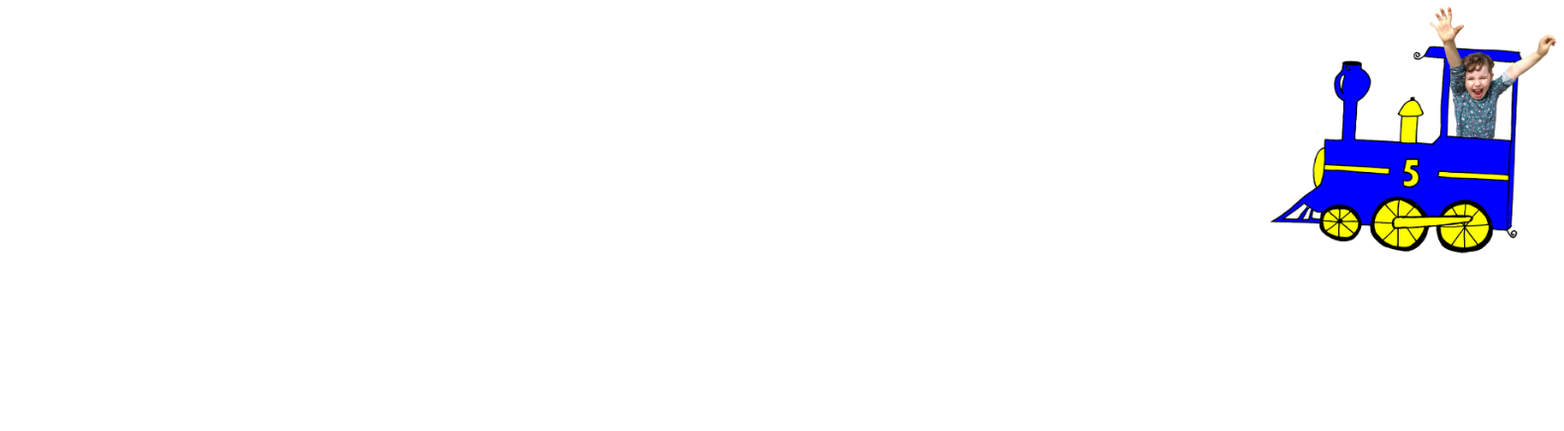
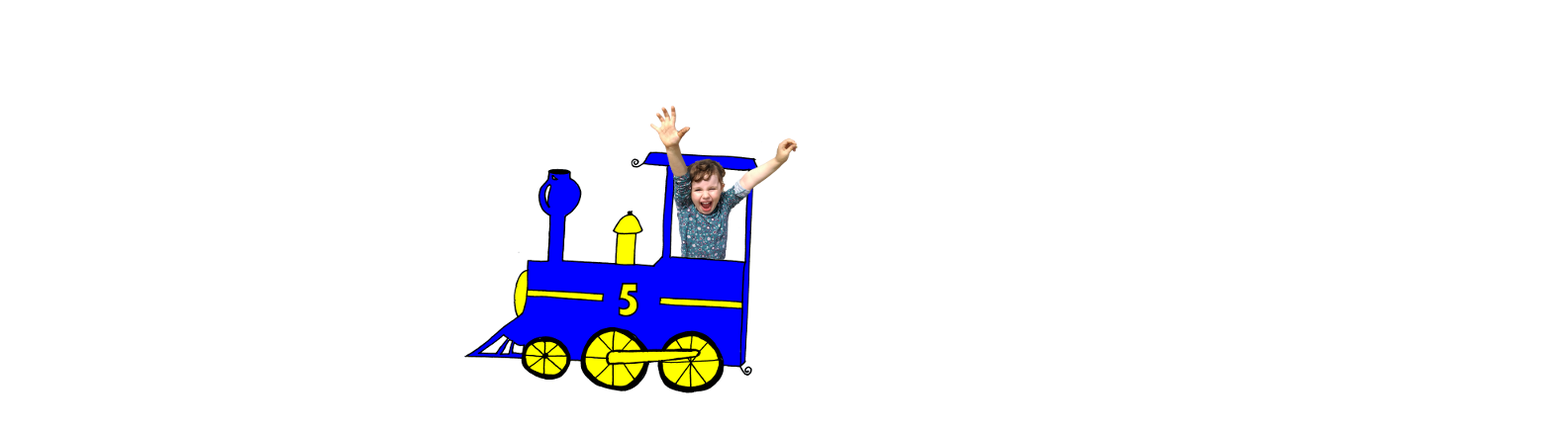
Before and after one commit to wilsonrocks/party2019, a React (Create React App) app: page / in a window 1280 px wide. Shown: the top 436 px of the page at 99% size, 1580 px wide, since content can reach past the window. Built offline with nearby package versions, Linux system fonts and the light colour scheme.

Commit message:
use useTransition to move trains

```diff
--- a/package.json
+++ b/package.json
@@ -3,6 +3,7 @@
   "version": "0.1.0",
   "private": true,
   "dependencies": {
+    "node-sass": "^4.12.0",
     "react": "^16.9.0",
     "react-dom": "^16.9.0",
     "react-scripts": "3.1.1"
--- a/src/App.css
+++ /dev/null
@@ -1,7 +0,0 @@
-.App {
-  position: relative;
-}
-.train {
-  position: absolute;
-  max-width: 300px;
-}
--- a/src/App.js
+++ b/src/App.js
@@ -1,24 +1,20 @@
 import React, { useEffect, useState } from 'react';
-import './App.css';
-import TrainRide from './TrainRide';
-
-import EvelynImage from './images/evelyn.png';
-import AmosImage from './images/amos.png';
+import './App.scss';
+import TrainTrack from './TrainTrack';
 
 function App() {
   const [loopState, setLoopState] = useState(0);
   const cycleLoop = () => setLoopState(loopState + 1);
 
   useEffect(() => {
-    const timer = setTimeout(cycleLoop, 750);
+    const timer = setTimeout(cycleLoop, 1000);
     return () => clearTimeout(timer);
     // eslint-disable-next-line
   }, [loopState]);
 
   return (
     <div className="App">
-      <TrainRide loopState={loopState} offset={0} imgSrc={AmosImage} />
-      <TrainRide loopState={loopState} offset={3} imgSrc={EvelynImage} />
+      <TrainTrack />
     </div >
   );
 }
--- /dev/null
+++ b/src/App.scss
@@ -0,0 +1,12 @@
+body {
+  overflow-x: hidden;
+}
+
+.train-track {
+  max-width: 100vw;
+  overflow: hidden;
+  display: flex;
+  justify-content: center;
+  align-items: flex-end;
+  height: 400px;
+}
--- a/src/TrainRide.jsx
+++ /dev/null
@@ -1,57 +0,0 @@
-import React, { useRef } from 'react';
-import { animated, useSpring } from 'react-spring';
-
-const loopStateToStyles = (loopState, offset, middleOffset) => {
-  switch ((loopState + offset) % 6) {
-    case 0:
-      return {
-        left: '100%',
-        opacity: 1,
-      };
-    case 1:
-    case 2:
-      return {
-        left: `${middleOffset}%`,
-        opacity: 1,
-      }
-    case 3:
-      return {
-        left: '-100%',
-        opacity: 1,
-      }
-    case 4:
-      return {
-        left: '-100%',
-        opacity: 0,
-      }
-    case 5:
-      return {
-        left: '100%',
-        opacity: 0,
-      }
-    default: throw new Error(`invalid loopState ${loopState}`);
-  }
-}
-
-
-const getMiddleOffset = ref => {
-  if (!ref || !ref.current) return 50;
-  const trainWidth = ref.current.width;
-  const parentWidth = ref.current.parentNode.offsetWidth;
-  const middleOffset = 100 * (parentWidth / 2 - trainWidth / 2) / parentWidth;
-  return middleOffset;
-}
-
-const TrainRide = ({ loopState, offset = 0, imgSrc }) => {
-
-  const ref = useRef();
-  const middleOffset = getMiddleOffset(ref);
-
-  const styles = useSpring(loopStateToStyles(loopState, offset, middleOffset));
-  return (
-    <animated.img className="train" style={styles} src={imgSrc} ref={ref} />
-  );
-
-}
-
-export default TrainRide;
--- /dev/null
+++ b/src/TrainTrack.jsx
@@ -0,0 +1,48 @@
+import React, { useState, useEffect } from 'react';
+import { useTransition, animated } from 'react-spring';
+
+import EvelynImage from './images/evelyn.png';
+import AmosImage from './images/amos.png';
+
+
+const TrainTrack = () => {
+  const [toggle, setToggle] = useState(false);
+
+  const changeToggle = () => setToggle(!toggle);
+
+  useEffect(() => {
+    const timer = setTimeout(changeToggle, 2200);
+    return () => clearTimeout(timer);
+    // eslint-disable-next-line
+  }, [toggle]);
+
+  const transitions = useTransition(toggle, null, {
+    from: {
+      transform: 'translate3d(100vw, 0, 0)',
+      position: 'absolute',
+    },
+    enter: {
+      transform: 'translate3d:(0, 0, 0)',
+    },
+    leave: {
+      transform: 'translate3d(-100vw, 0, 0)',
+    },
+  });
+
+  return (
+    <div className="train-track">
+      {
+        transitions.map(
+          ({ item: toggle, key, props: style }) => (
+            <animated.img
+              src={toggle ? EvelynImage : AmosImage}
+              alt="Train"
+              key={key}
+              style={style} />
+          )
+        )}
+    </div>
+  )
+};
+
+export default TrainTrack;
```
Also changed, not shown: 2 other files (tests, documents, lock files or other folders).
